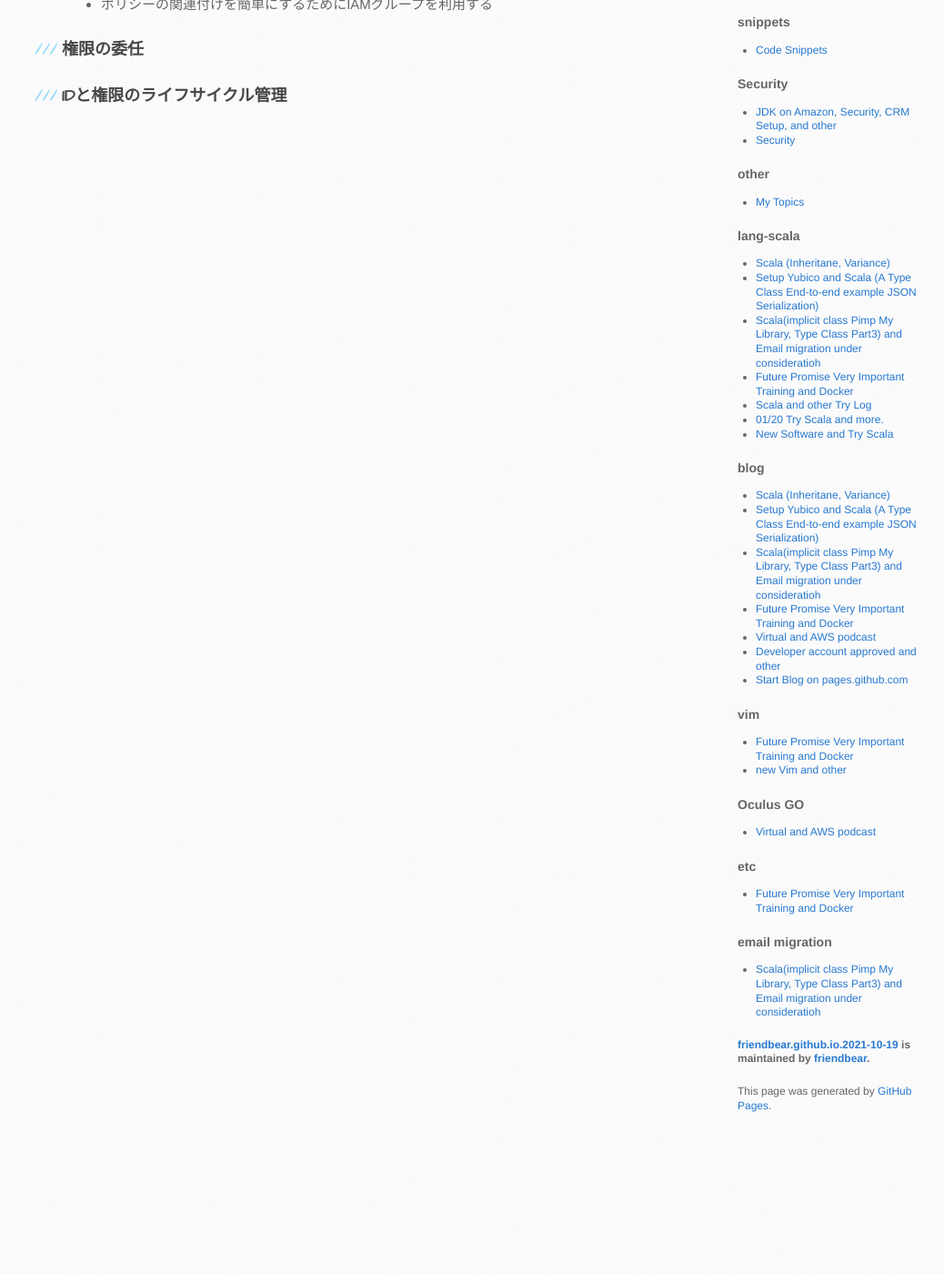
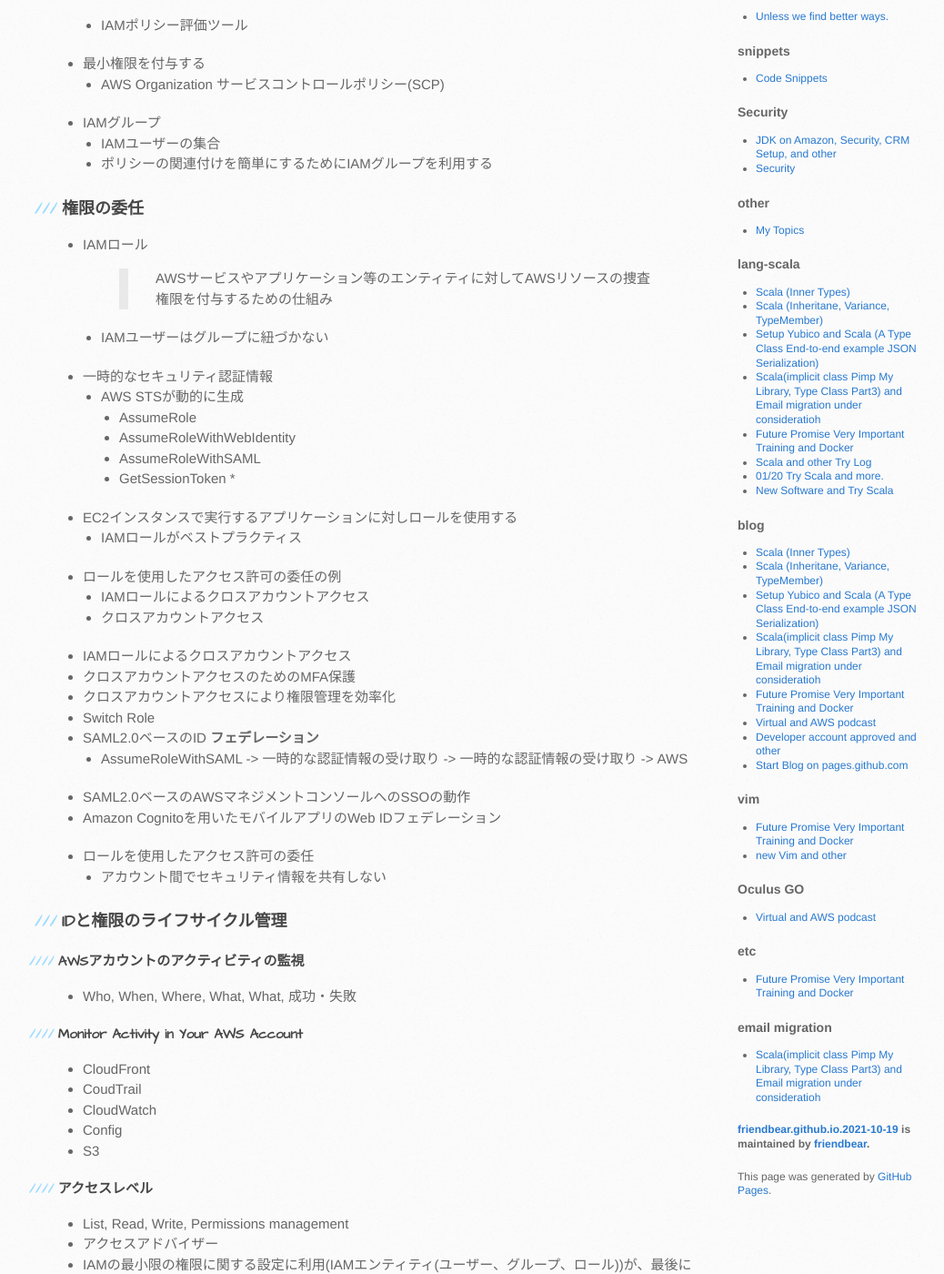
Before and after one commit to friendbear/friendbear.github.io.2021-10-19, a Jekyll site: the page built from _posts/2019-01-29-backbelt-online-seminer-iam.md, in a window 1280 px wide and 1400 px high, scrolled down 1572 px. Shown: the whole window at 91% size, without its empty margins (99-1137 px from the left). Built offline with Jekyll 4.4.1, drawn with Linux system fonts in a browser that asks for light colours; comment, search, counter and statistics services are not loaded; before the commit the page ends 2838 px from its top, so only the background shows below that; some of the changed text lies outside the part shown.

Commit message:
IAM, Scala

````diff
--- a/_posts/2019-01-29-backbelt-online-seminer-iam.md
+++ b/_posts/2019-01-29-backbelt-online-seminer-iam.md
@@ -1,24 +1,30 @@
 ---
 layout: post
 auther: friendbear
-title: AWS Black Belt Online Seminar (IAM Part1)
+title: AWS Black Belt Online Seminar (IAM Part1, Part2)
 categories: [AWS]
 tags: [IAM]
 ---
 
-## Identity and Access Managemet
-
+## Identity and Access Managemet(IAM)
 * AWS IAMの概要
   * プリンシパル
     * ユーザー
+    * ロール
+    * アプリケーション
     *
   * 認証
+    * Authentication
+    * AWS STS
+    * MFA token
   * リクエスト
   * 認可
+    * IDベースポリシー
   * アクション/オペレーション
   * AWSリソース
 
 * IDと認証認可
+*
 ### IDと認証情報の管理
 * ROOT ACCOUNTのアクセスキーをロックする
 * IAM ユーザー
@@ -34,6 +40,7 @@ tags: [IAM]
       * AWS管理ポリシー
       * カスタマー管理ポリシー
     * インラインポリシー
+
   * リソースベースのポリシー
   * パーミッションバウンダリー
   * ACL
@@ -54,5 +61,98 @@ tags: [IAM]
   * ポリシーの関連付けを簡単にするためにIAMグループを利用する
 
 ### 権限の委任
+* IAMロール
+> AWSサービスやアプリケーション等のエンティティに対してAWSリソースの捜査権限を付与するための仕組み
+  * IAMユーザーはグループに紐づかない
+
+* 一時的なセキュリティ認証情報
+  * AWS STSが動的に生成
+    * AssumeRole
+    * AssumeRoleWithWebIdentity
+    * AssumeRoleWithSAML
+    * GetSessionToken
+    *
+* EC2インスタンスで実行するアプリケーションに対しロールを使用する
+  * IAMロールがベストプラクティス
+* ロールを使用したアクセス許可の委任の例
+  * IAMロールによるクロスアカウントアクセス
+  * クロスアカウントアクセス
+* IAMロールによるクロスアカウントアクセス
+* クロスアカウントアクセスのためのMFA保護
+* クロスアカウントアクセスにより権限管理を効率化
+* Switch Role
+* SAML2.0ベースのID **フェデレーション**
+  * AssumeRoleWithSAML -> 一時的な認証情報の受け取り -> 一時的な認証情報の受け取り -> AWS
+* SAML2.0ベースのAWSマネジメントコンソールへのSSOの動作
+* Amazon Cognitoを用いたモバイルアプリのWeb IDフェデレーション
+
+* ロールを使用したアクセス許可の委任
+  * アカウント間でセキュリティ情報を共有しない
 
 ### IDと権限のライフサイクル管理
+
+#### AWSアカウントのアクティビティの監視
+  * Who, When, Where, What, What, 成功・失敗
+
+#### Monitor Activity in Your AWS Account
+  * CloudFront
+  * CoudTrail
+  * CloudWatch
+  * Config
+  * S3
+
+#### アクセスレベル
+* List, Read, Write, Permissions management
+* アクセスアドバイザー
+* IAMの最小限の権限に関する設定に利用(IAMエンティティ(ユーザー、グループ、ロール))が、最後にAWSサービスにアクセスした日付と日時を表示
+  * Service Last Accessed Dataの利用例
+* アクセスレベルを利用して、IAM権限を確認する
+  `最小権限になっているか`
+
+  * IAM認証情報レポート(Credential Report)
+
+#### 不要な認証情報を削除する
+```shell
+$ aws iam generate-credential-report
+$ aws iam get-credential-report
+```
+
+#### 認証情報の定期的なローテーション
+  * IAMユーザーのパスワード
+  * アクセスキーのローテーション
+
+### IAM Tips
+
+#### 初期設定
+* AllUser 全ユーザを含める
+* Adminグループを作り、管理者ユーザのみを含める
+* Developer,Manager
+
+  * AllUserにEC2のIPアクセス元を設定
+
+### AWSアカウントのルートユーザパスワード
+
+### MFAの管理
+#### MFA 紛失
+  <https://docs.aws.amazon.com/ja_jp/IAM/latest/UserGuide/id_credentials_mfa_lost-or-broken.html>
+
+#### IAMポリシーのトラブルシューティング
+
+### IAMアクセス権限分析の自動化の検討
+```shell
+$ aws iam get-service-accessed-detils --arn arn:aws:iam::xxxxx:user/amplify-user
+
+$ aws iam get-service-last-accessed-detils --job-id `
+```
+
+## AWS公式Webinar
+<https://amzn.to/JPWebinar>
+
+## 過去資料
+<https://amzn.to/JPArchive>
+
+## Twitter hashtag
+`#awsblackbelt`
+
+## 配信予定/申し込み
+<https://amzn.to/JPWebinar>
--- a/_posts/2019-01-30-friendbear.md
+++ b/_posts/2019-01-30-friendbear.md
@@ -1,7 +1,7 @@
 ---
 layout: post
 author: friendbear
-title:  Scala (Inheritane, Variance)
+title:  Scala (Inheritane, Variance, TypeMember)
 categories: [blog, lang-scala]
 tags: [lang-scala]
 ---
````
Also changed, not shown: _posts/2019-01-31-friendbear.md (added, +128 -0 lines).
